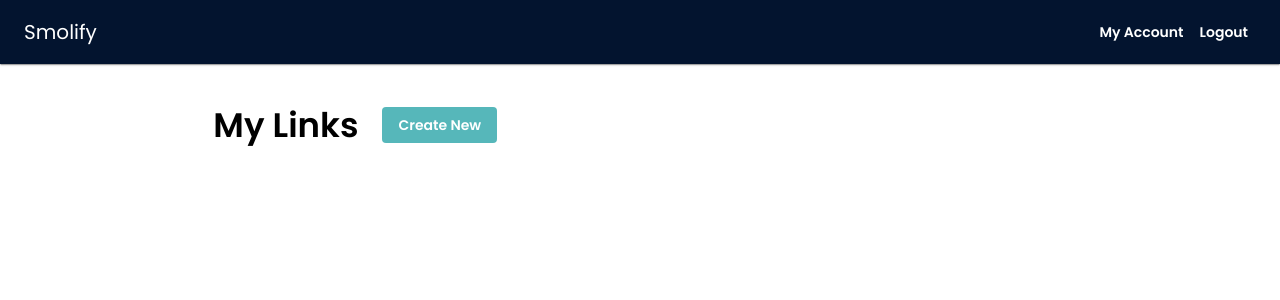
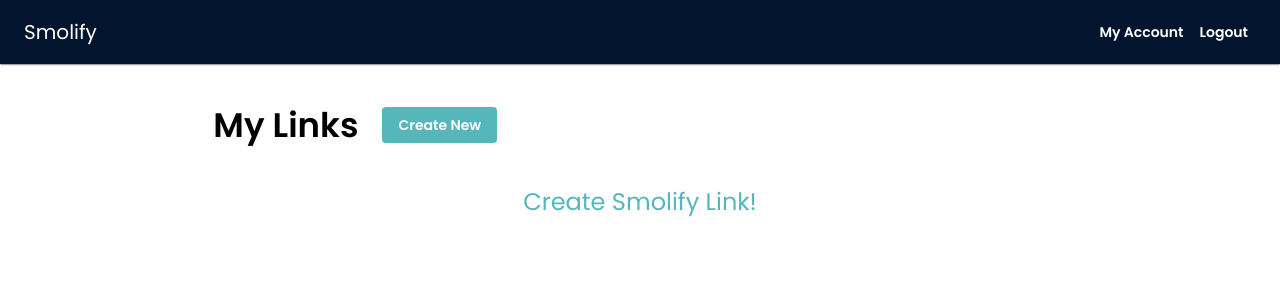
Before and after one commit to KaramGuliyev/Smolify, a React (Create React App) app: page /account in a window 1280 px wide. Shown: the top 300 px of the page. Built offline with nearby package versions, Linux system fonts and the light colour scheme; no server answers; the database is empty; sample sign-in values are in the browser's storage.

Commit message:
Firebase Emulator improvements

```diff
--- a/package.json
+++ b/package.json
@@ -22,7 +22,8 @@
     "start": "react-scripts start",
     "build": "react-scripts build",
     "test": "react-scripts test",
-    "eject": "react-scripts eject"
+    "eject": "react-scripts eject",
+    "fb": "firebase emulators:start --import ./firebase-export --export-on-exit ./firebase-export"
   },
   "eslintConfig": {
     "extends": [
--- a/src/Pages/Account/index.jsx
+++ b/src/Pages/Account/index.jsx
@@ -1,11 +1,11 @@
-import { Box, Button, CircularProgress, Grid, LinearProgress, Typography } from "@mui/material";
+import { Box, Button, CircularProgress, Grid, Typography } from "@mui/material";
 import React, { useEffect, useState } from "react";
 import LinkItem from "../../components/LinkItem";
 import Modal from "../../components/Modal";
 import { auth, firestore } from "../../firebase";
 
 const Account = () => {
-  const [links, setLinks] = useState([]);
+  const [links, setLinks] = useState(null);
   const [isOpen, setIsOpen] = useState(false);
   const [loading, setLoading] = useState(true);
 
@@ -13,7 +13,6 @@
     const snapshot = await firestore.collection("users").doc(auth.currentUser.uid).collection("links").get();
     const tempArr = [];
     snapshot.forEach((doc) => tempArr.push({ ...doc.data(), id: doc.id, createdAt: doc.data().createdAt.toDate() }));
-    console.log(tempArr);
     setLinks(tempArr);
     if (loading) {
       setLoading(false);
@@ -21,8 +20,9 @@
   };
 
   useEffect(() => {
+    console.log(auth.currentUser);
     fetchLinks();
-  }, []);
+  },[]);
 
   useEffect(() => {
     if (isOpen === false) {
@@ -38,6 +38,14 @@
     );
   }
 
+  const noLinks = (
+    <Box mt={5} display={"flex"} flexDirection={"row"} flexWrap={"nowrap"} justifyContent={"center"}>
+      <Typography color="primary" variant="h5" mx={1}>
+        Create Smolify Link!
+      </Typography>
+    </Box>
+  );
+
   return (
     <>
       <Box mt={5}>
@@ -52,7 +60,7 @@
                 </Button>
               </Box>
             </Box>
-            <LinkItem LinkArray={links} />
+            {links[0] === undefined ? noLinks : <LinkItem LinkArray={links} />}
           </Grid>
         </Grid>
       </Box>
```
Also changed, not shown: 1 other file (tests, documents, lock files or other folders).
